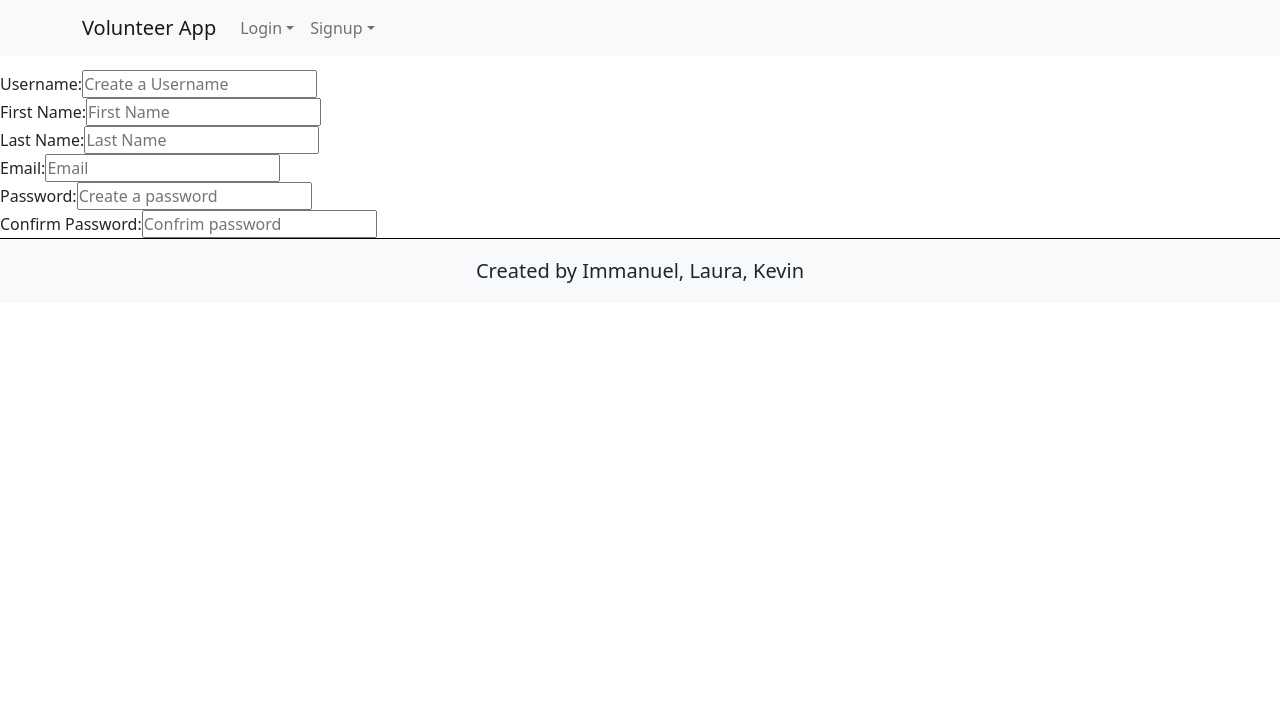
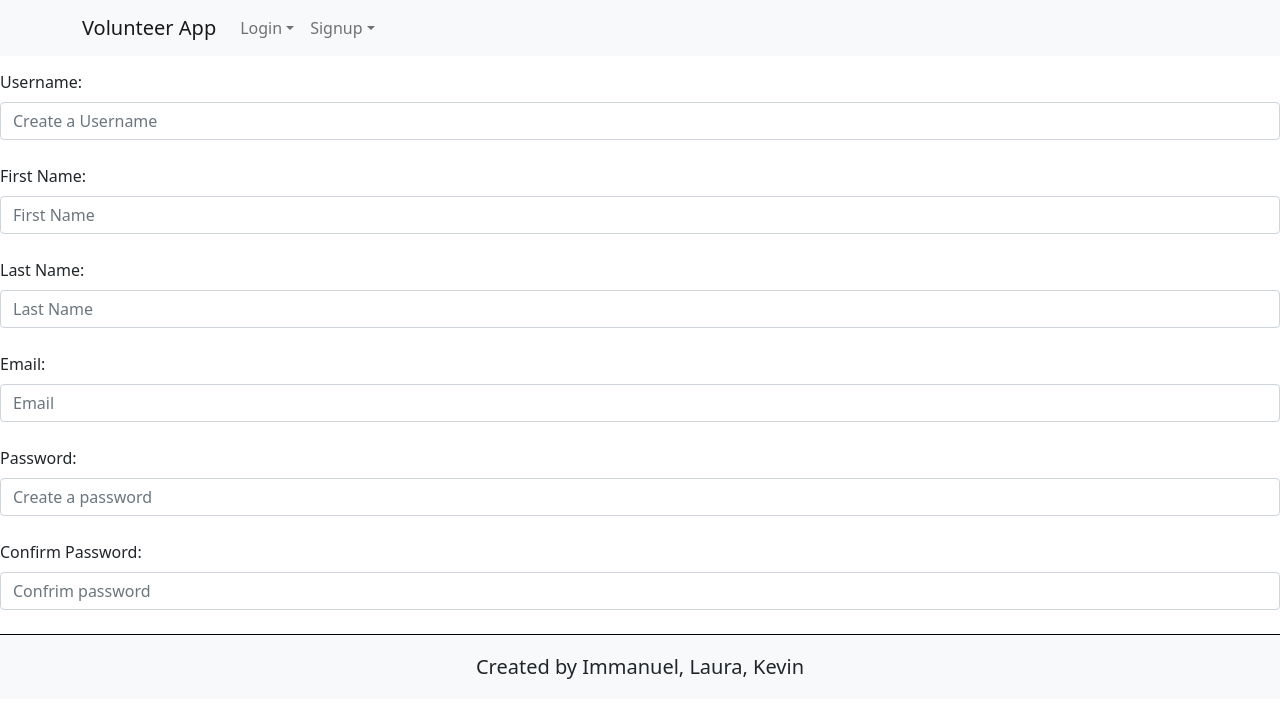
Before and after one commit to ImmanuelCurrah/VolunteerApp, a React (Create React App) app in the folder client/: page /sign-up-user in a window 1280 px wide. Shown: the top 718 px of the page. Built offline with nearby package versions, Linux system fonts and the light colour scheme.

Commit message:
boostrap stuff

```diff
--- a/client/src/components/Forms/signUpForm/businessSignUp/BusinessSignUpForm.jsx
+++ b/client/src/components/Forms/signUpForm/businessSignUp/BusinessSignUpForm.jsx
@@ -1,7 +1,7 @@
 import { useEffect, useState } from "react";
 import { useNavigate } from "react-router-dom";
 import { signUpBusinessHandler } from "../../../../services/apiConfigBusiness";
-
+import { Form, Row } from "react-bootstrap";
 
 export default function BusinessSignUpForm() {
 
@@ -53,13 +53,16 @@ export default function BusinessSignUpForm() {
   };
 
   return (
-      <div className="business-signup-container">
-        <form className="business-signup-form" onSubmit={handleSubmit}>
+    <div className="business-signup-container">
+      <Row>
+        <Form className="business-signup-form" onSubmit={handleSubmit}>
           <h2>Sign up your business!</h2>
           <h4>{validationMessage}</h4>
           <br />
-          <label>Username: </label>
-          <input
+          <Form.Label>Username: </Form.Label>
+          <Form.Control
+            required
+            autofocus
             type="text"
             id="userName"
             placeholder="Create a Username"
@@ -67,8 +70,9 @@ export default function BusinessSignUpForm() {
             onChange={handleInput}
           />
           <br/>
-          <label>Business Name: </label>
-          <input
+          <Form.Label>Business Name: </Form.Label>
+          <Form.Control
+            required
             type="text"
             id="businessName"
             placeholder="Business Name"
@@ -76,8 +80,9 @@ export default function BusinessSignUpForm() {
             onChange={handleInput}
           />
           <br/>
-          <label>Email: </label>
-          <input
+          <Form.Label>Email: </Form.Label>
+          <Form.Control
+            required
             type="text"
             id="email"
             placeholder="Email"
@@ -85,8 +90,9 @@ export default function BusinessSignUpForm() {
             onChange={handleInput}
           />
           <br/>
-          <label>Password: </label>
-          <input
+          <Form.Label>Password: </Form.Label>
+          <Form.Control
+            required
             type="text"
             id="password"
             placeholder="Create a password"
@@ -94,8 +100,9 @@ export default function BusinessSignUpForm() {
             onChange={handleInput}
           />
           <br/>
-          <label>Confirm Password: </label>
-          <input
+          <Form.Label>Confirm Password: </Form.Label>
+          <Form.Control
+            required
             type="text"
             id="confirmPassword"
             placeholder="Confrim password"
@@ -104,7 +111,8 @@ export default function BusinessSignUpForm() {
           />
           <br />
           {/* signup button? */}
-        </form>
-      </div>
+        </Form>
+      </Row>
+  </div>
   )
 }
--- a/client/src/components/Forms/signUpForm/userSignUp/UserSignUpForm.jsx
+++ b/client/src/components/Forms/signUpForm/userSignUp/UserSignUpForm.jsx
@@ -1,6 +1,7 @@
 import { useEffect, useState } from "react";
 import { useNavigate } from "react-router-dom";
 import { signUpUserHandler } from "../../../../services/apiConfigUser";
+import { Form, Row } from "react-bootstrap";
 
 export default function UserSignUpForm() {
   const [newUser, setNewUser] = useState({
@@ -52,12 +53,15 @@ export default function UserSignUpForm() {
 
   return (
     <div className="user-signup-container">
-      <form className="user-signup-form" onSubmit={handleSubmit}>
+      <Row>
+        <Form onSubmit={handleSubmit}>
           <h2>Sign Up!</h2>
           <h4>{validationMessage}</h4>
           <br />
-        <label>Username: </label>
-        <input
+          <Form.Label>Username: </Form.Label>
+          <Form.Control
+            required
+            autofocus
             type="text"
             id="userName"
             placeholder="Create a Username"
@@ -65,8 +69,9 @@ export default function UserSignUpForm() {
             onChange={handleInput}
           />
           <br />
-        <label>First Name: </label>
-        <input
+          <Form.Label>First Name: </Form.Label>
+          <Form.Control
+            required
             type="text"
             id="firstName"
             placeholder="First Name"
@@ -74,8 +79,9 @@ export default function UserSignUpForm() {
             onChange={handleInput}
           />
           <br />
-        <label>Last Name: </label>
-        <input
+          <Form.Label>Last Name: </Form.Label>
+          <Form.Control
+            required
             type="text"
             id="lastName"
             placeholder="Last Name"
@@ -83,8 +89,9 @@ export default function UserSignUpForm() {
             onChange={handleInput}
           />
           <br />
-        <label>Email: </label>
-        <input
+          <Form.Label>Email: </Form.Label>
+          <Form.Control
+            required
             type="text"
             id="email"
             placeholder="Email"
@@ -92,8 +99,9 @@ export default function UserSignUpForm() {
             onChange={handleInput}
           />
           <br />
-        <label>Password: </label>
-        <input
+          <Form.Label>Password: </Form.Label>
+          <Form.Control
+            required
             type="text"
             id="password"
             placeholder="Create a password"
@@ -101,8 +109,9 @@ export default function UserSignUpForm() {
             onChange={handleInput}
           />
           <br />
-        <label>Confirm Password: </label>
-        <input
+          <Form.Label>Confirm Password: </Form.Label>
+          <Form.Control
+            required
             type="text"
             id="confirmPassword"
             placeholder="Confrim password"
@@ -111,7 +120,8 @@ export default function UserSignUpForm() {
           />
           <br />
           {/* signup button? */}
-      </form>
+        </Form>
+      </Row>
     </div>
   );
 }
```
Lines whose indentation alone changed are shown as unchanged.
